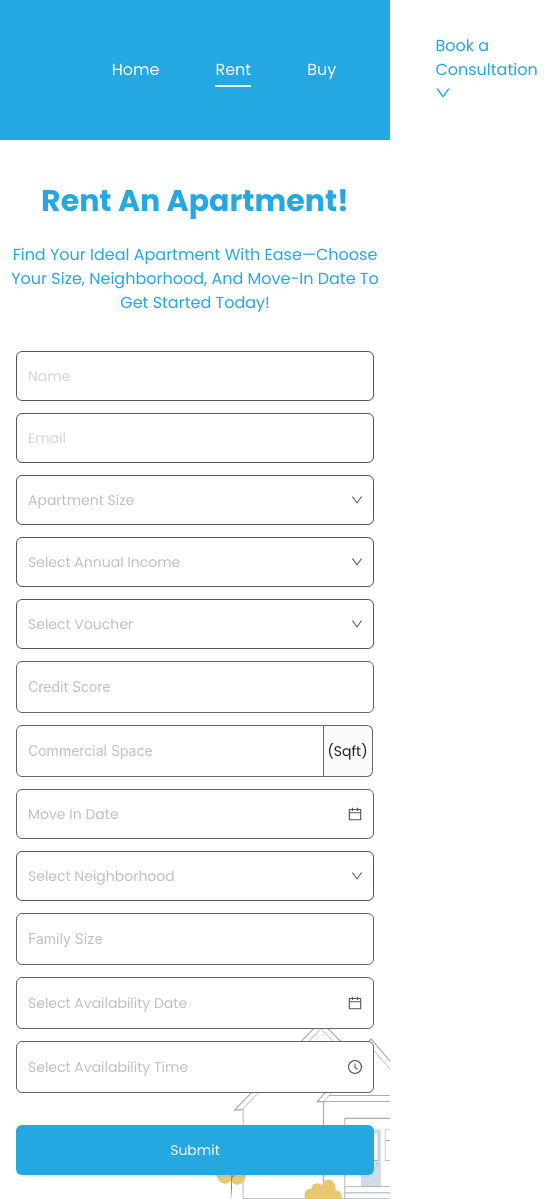
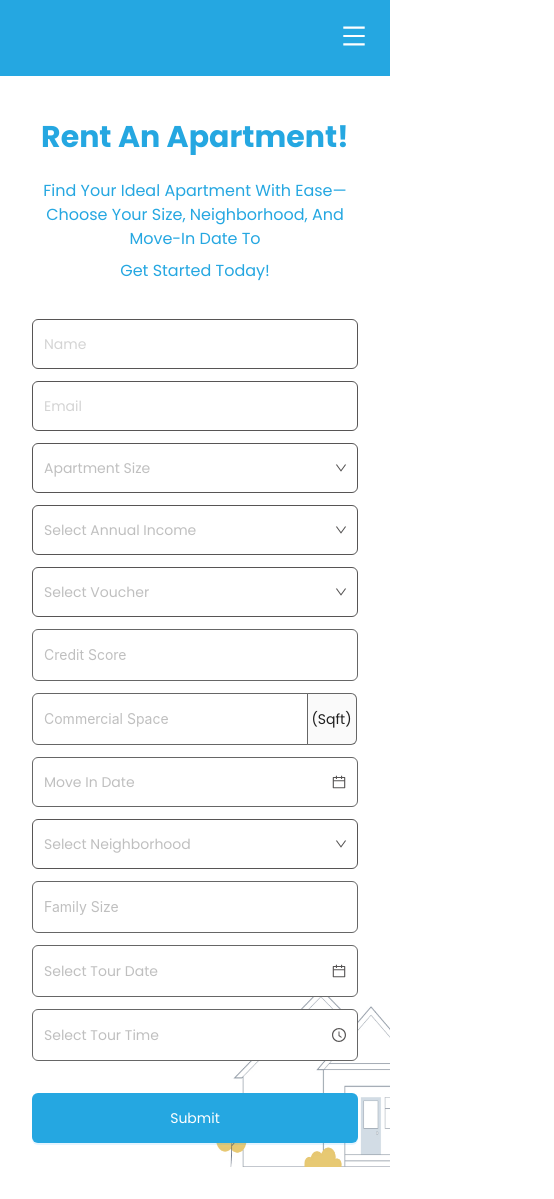
Before and after one commit to jidatit/alex-landing, a React (Vite) app in the folder frontend/: page /rent in a window 390 px wide. Shown: the whole page, 554 px wide, since content can reach past the window. After the commit the page ends 1167 px from the top, so only its background shows below. Built offline with nearby package versions, Linux system fonts and the light colour scheme.

Commit message:
changes done made responsivenes and change fields text chaneg neigbourhood and some otehre changes

```diff
--- a/frontend/src/Components/NavBar.jsx
+++ b/frontend/src/Components/NavBar.jsx
@@ -1,12 +1,11 @@
 import React, { useState } from "react";
 import { NavLink } from "react-router-dom";
 import { Dropdown, Menu } from "antd";
-import { DownOutlined } from "@ant-design/icons";
+import { DownOutlined, MenuOutlined } from "@ant-design/icons";
 
 const Navbar = () => {
-  const [isHovered1, setIsHovered1] = useState(false);
-  const [isHovered2, setIsHovered2] = useState(false);
-  const [isHovered3, setIsHovered3] = useState(false);
+  const [isMenuOpen, setIsMenuOpen] = useState(false);
+  const toggleMenu = () => setIsMenuOpen(!isMenuOpen);
 
   // const handleMouseEnter = () => setIsHovered(true);
   // const handleMouseLeave = () => setIsHovered(false);
@@ -35,28 +34,29 @@ const Navbar = () => {
   );
 
   return (
-    <nav
-      className="text-white font-poppins"
-      style={{ backgroundColor: "#25A7E1" }}
-    >
-      <div className=" px-8 mx-auto flex py-6  justify-between items-center">
-        {/* Left side of the navbar (Home, Rent, Buy, Sell) */}
-        <div>
-          <NavLink
-            to="/"
-            className="block py-2 px-4 text-white hover:bg-[#25A7E1] hover:text-white opacity-0"
-          >
+    <nav className="bg-[#25A7E1] text-white font-poppins">
+      <div className="px-4 md:px-8 mx-auto">
+        <div className="flex justify-between items-center py-4">
+          {/* Logo/Home */}
+          <NavLink to="/" className="text-xl font-bold opacity-0">
             Home
           </NavLink>
-        </div>
-        <ul className="flex gap-14">
+
+          {/* Mobile Menu Button */}
+          <button
+            onClick={toggleMenu}
+            className="md:hidden p-2 focus:outline-none"
+          >
+            <MenuOutlined className="text-2xl" />
+          </button>
+
+          {/* Desktop Navigation */}
+          <ul className="hidden md:flex gap-10 lg:gap-16 items-center">
             <li>
               <NavLink
                 to="/"
                 className={({ isActive }) =>
-                `cursor-pointer pb-1 ${
-                  isActive ? "border-b-2 border-white" : ""
-                }`
+                  `pb-1 ${isActive ? "border-b-2 border-white" : ""}`
                 }
               >
                 Home
@@ -66,9 +66,7 @@ const Navbar = () => {
               <NavLink
                 to="/rent"
                 className={({ isActive }) =>
-                `cursor-pointer pb-1 ${
-                  isActive ? "border-b-2 border-white" : ""
-                }`
+                  `pb-1 ${isActive ? "border-b-2 border-white" : ""}`
                 }
               >
                 Rent
@@ -78,9 +76,7 @@ const Navbar = () => {
               <NavLink
                 to="/buy"
                 className={({ isActive }) =>
-                `cursor-pointer pb-1 ${
-                  isActive ? "border-b-2 border-white" : ""
-                }`
+                  `pb-1 ${isActive ? "border-b-2 border-white" : ""}`
                 }
               >
                 Buy
@@ -90,25 +86,89 @@ const Navbar = () => {
               <NavLink
                 to="/sell"
                 className={({ isActive }) =>
-                `cursor-pointer pb-1 ${
-                  isActive ? "border-b-2 border-white" : ""
-                }`
+                  `pb-1 ${isActive ? "border-b-2 border-white" : ""}`
                 }
               >
                 Sell
               </NavLink>
             </li>
           </ul>
+          {/* Desktop Consultation Button */}
+          <Dropdown
+            overlay={menu}
+            trigger={["click"]}
+            className="hidden md:flex gap-x-2 items-center"
+          >
+            <button className="px-4 py-2 bg-white text-[#25A7E1] rounded-lg">
+              Book a Consultation <DownOutlined />
+            </button>
+          </Dropdown>
+        </div>
 
-        {/* Right side Dropdown */}
-        <Dropdown overlay={menu} trigger={["click"]}>
+        {/* Mobile Menu */}
+        <div
+          className={`${
+            isMenuOpen ? "block" : "hidden"
+          } md:hidden pb-4 transition-all duration-300`}
+        >
+          <ul className="space-y-4">
+            <li>
               <NavLink
-            className="ant-dropdown-link px-4 py-2.5 cursor-pointer rounded-lg bg-white text-[#25A7E1]"
-            onClick={(e) => e.preventDefault()}
+                to="/"
+                className={({ isActive }) =>
+                  `block py-2 px-2 rounded-lg ${isActive ? "bg-[#1E86B4]" : ""}`
+                }
+                onClick={toggleMenu}
               >
+                Home
+              </NavLink>
+            </li>
+            <li>
+              <NavLink
+                to="/rent"
+                className={({ isActive }) =>
+                  `block py-2 px-2 rounded-lg ${isActive ? "bg-[#1E86B4]" : ""}`
+                }
+                onClick={toggleMenu}
+              >
+                Rent
+              </NavLink>
+            </li>
+            <li>
+              <NavLink
+                to="/buy"
+                className={({ isActive }) =>
+                  `block py-2 px-2 rounded-lg ${isActive ? "bg-[#1E86B4]" : ""}`
+                }
+                onClick={toggleMenu}
+              >
+                Buy
+              </NavLink>
+            </li>
+            <li>
+              <NavLink
+                to="/sell"
+                className={({ isActive }) =>
+                  `block py-2 px-2 rounded-lg ${isActive ? "bg-[#1E86B4]" : ""}`
+                }
+                onClick={toggleMenu}
+              >
+                Sell
+              </NavLink>
+            </li>
+            <li>
+              <Dropdown
+                overlay={menu}
+                trigger={["click"]}
+                className="flex justify-between items-center"
+              >
+                <button className="w-full text-left py-2 px-4 bg-white text-[#25A7E1] rounded-lg">
                   Book a Consultation <DownOutlined />
-          </NavLink>
+                </button>
               </Dropdown>
+            </li>
+          </ul>
+        </div>
       </div>
     </nav>
   );
--- a/frontend/src/Pages/BuyPage.jsx
+++ b/frontend/src/Pages/BuyPage.jsx
@@ -69,14 +69,15 @@ const BuyPage = () => {
   const neighbourHood = ["1BHK", "2BHK", "3BHK"];
   const familySize = ["7", "2", "3"];
   const neighborhoods = [
-    { value: "greenpoint", label: "Greenpoint" },
-    { value: "bushwick", label: "Bushwick" },
-    { value: "downtown_brooklyn", label: "Downtown Brooklyn" },
-    { value: "cobble_hill", label: "Cobble Hill" },
-    { value: "dumbo", label: "DUMBO" },
-    { value: "park_slope", label: "Park Slope" },
-    { value: "williamsburg", label: "Williamsburg" },
-    { value: "brooklyn_heights", label: "Brooklyn Heights" },
+    { value: "crown_heights", label: "Crown Heights" },
+    { value: "flatbush", label: "Flatbush" },
+    { value: "canarsie", label: "Canarsie" },
+    { value: "ditmasPark", label: "Ditmas Park" },
+    { value: "eastNewYork", label: "East New York" },
+    { value: "prospectHeights", label: "Prospect Heights" },
+    { value: "eastFlatbush", label: "East Flatbush" },
+    { value: "leffertsGarden", label: "Lefferts Garden" },
+    { value: "other", label: "Other" },
   ];
   return (
     <>
@@ -92,7 +93,10 @@ const BuyPage = () => {
           >
             Buy Now!
           </h1>
-          <p className=" text-center font-poppins" style={{ color: "#25A7E1" }}>
+          <p
+            className=" text-center font-poppins md:px-0 px-5"
+            style={{ color: "#25A7E1" }}
+          >
             Find Your Dream Apartment—Tailored To Your Budget, Size, and
             Location. Start Your Journey To
           </p>
@@ -108,7 +112,7 @@ const BuyPage = () => {
             form={form}
             layout="vertical"
             onFinish={onFinish}
-            className=" w-full max-w-md  font-poppins px-4"
+            className=" w-full max-w-md  font-poppins px-8 md:px-4"
           >
             <Form.Item
               name="name"
@@ -204,17 +208,17 @@ const BuyPage = () => {
               </Select>
             </Form.Item>
             <Form.Item
-              name="availabilityDate"
+              name="tourDate"
               className="mb-3 font-poppins"
               rules={[
                 {
                   required: true,
-                  message: "Please select an availability date!",
+                  message: "Please select an Tour date!",
                 },
               ]}
             >
               <DatePicker
-                placeholder="Select Availability Date"
+                placeholder="Select Tour Date"
                 className="py-3.5 w-full font-poppins"
                 style={{ borderColor: "#666666" }}
                 onChange={handleDateChange} // Set the date change handler
@@ -224,17 +228,17 @@ const BuyPage = () => {
 
             {/* Availability Time */}
             <Form.Item
-              name="availabilityTime"
+              name="tourTime"
               className="mb-3 font-poppins"
               rules={[
                 {
                   required: true,
-                  message: "Please select an availability time!",
+                  message: "Please select an Tour time!",
                 },
               ]}
             >
               <TimePicker
-                placeholder="Select Availability Time"
+                placeholder="Select Tour Time"
                 className="py-3.5 w-full font-poppins"
                 format="HH:mm"
                 style={{ borderColor: "#666666" }}
--- a/frontend/src/Pages/RentPage.jsx
+++ b/frontend/src/Pages/RentPage.jsx
@@ -84,22 +84,29 @@ const RentPage = () => {
     form.resetFields();
   };
 
-  const apartmentSize = ["1Br", "2Br", "3Br's", "4Br's"];
+  const apartmentSize = ["Room", "studio", "1Br", "2Br", "3Br's", "4Br's"];
   // const AnnualIncome = ["1BHK", "2BHK", "3BHK"];
   // const neighbourHood = ["1BHK", "2BHK", "3BHK"];
   // const voucher = ["yes", "no"];
   // const creditScore = ["1BHK", "2BHK", "3BHK"];
   // const familySize = ["7", "2", "3"];
   const neighborhoods = [
-    { value: "greenpoint", label: "Greenpoint" },
-    { value: "bushwick", label: "Bushwick" },
-    { value: "downtown_brooklyn", label: "Downtown Brooklyn" },
-    { value: "cobble_hill", label: "Cobble Hill" },
-    { value: "dumbo", label: "DUMBO" },
-    { value: "park_slope", label: "Park Slope" },
-    { value: "williamsburg", label: "Williamsburg" },
-    { value: "brooklyn_heights", label: "Brooklyn Heights" },
+    { value: "crown_heights", label: "Crown Heights" },
+    { value: "flatbush", label: "Flatbush" },
+    { value: "canarsie", label: "Canarsie" },
+    { value: "ditmasPark", label: "Ditmas Park" },
+    { value: "eastNewYork", label: "East New York" },
+    { value: "prospectHeights", label: "Prospect Heights" },
+    { value: "eastFlatbush", label: "East Flatbush" },
+    { value: "leffertsGarden", label: "Lefferts Garden" },
+    { value: "other", label: "Other" },
   ];
+  const [isTourAvailable, setIsTourAvailable] = useState(false);
+
+  const handleTourAvailabilityChange = (e) => {
+    setIsTourAvailable(e.target.value === "yes");
+  };
+
   return (
     <>
       {contextHolder}
@@ -115,12 +122,15 @@ const RentPage = () => {
           >
             Rent An Apartment!
           </h1>
-          <p className=" text-center font-poppins" style={{ color: "#25A7E1" }}>
+          <p
+            className=" text-center font-poppins md:px-0 px-5"
+            style={{ color: "#25A7E1" }}
+          >
             Find Your Ideal Apartment With Ease—Choose Your Size, Neighborhood,
             And Move-In Date To
           </p>
           <p
-            className=" text-center mb-[36px] font-poppins"
+            className=" text-center mb-[36px] font-poppins mt-2"
             style={{ color: "#25A7E1" }}
           >
             Get Started Today!
@@ -131,7 +141,7 @@ const RentPage = () => {
             form={form}
             layout="vertical"
             onFinish={onFinish}
-            className="w-full max-w-md  font-poppins px-4 "
+            className="w-full max-w-md  font-poppins px-8 md:px-4 "
           >
             <Form.Item
               name="name"
@@ -354,17 +364,17 @@ const RentPage = () => {
               />
             </Form.Item>
             <Form.Item
-              name="availabilityDate"
+              name="tourDate"
               className="mb-3 font-poppins"
               rules={[
                 {
                   required: true,
-                  message: "Please select an availability date!",
+                  message: "Please select an Tour date!",
                 },
               ]}
             >
               <DatePicker
-                placeholder="Select Availability Date"
+                placeholder="Select Tour Date"
                 className="py-3.5 w-full font-poppins"
                 style={{ borderColor: "#666666" }}
                 onChange={handleDateChange} // Set the date change handler
@@ -372,19 +382,19 @@ const RentPage = () => {
               />
             </Form.Item>
 
-            {/* Availability Time */}
+            {/* Tour Time */}
             <Form.Item
-              name="availabilityTime"
+              name="tourTime"
               className="mb-3 font-poppins"
               rules={[
                 {
                   required: true,
-                  message: "Please select an availability time!",
+                  message: "Please select an Tour time!",
                 },
               ]}
             >
               <TimePicker
-                placeholder="Select Availability Time"
+                placeholder="Select Tour Time"
                 className="py-3.5 w-full font-poppins"
                 format="HH:mm"
                 style={{ borderColor: "#666666" }}
@@ -393,6 +403,7 @@ const RentPage = () => {
               />
             </Form.Item>
             {/* Submit Button */}
+            <></>
             <Form.Item>
               <Button
                 type="primary"
--- a/frontend/src/Pages/SellPage.jsx
+++ b/frontend/src/Pages/SellPage.jsx
@@ -71,17 +71,17 @@ const SellPage = () => {
     "Fore Closure",
   ];
   const neighborhoods = [
-    { value: "greenpoint", label: "Greenpoint" },
-    { value: "bushwick", label: "Bushwick" },
-    { value: "downtown_brooklyn", label: "Downtown Brooklyn" },
-    { value: "cobble_hill", label: "Cobble Hill" },
-    { value: "dumbo", label: "DUMBO" },
-    { value: "park_slope", label: "Park Slope" },
-    { value: "williamsburg", label: "Williamsburg" },
-    { value: "brooklyn_heights", label: "Brooklyn Heights" },
+    { value: "crown_heights", label: "Crown Heights" },
+    { value: "flatbush", label: "Flatbush" },
+    { value: "canarsie", label: "Canarsie" },
+    { value: "ditmasPark", label: "Ditmas Park" },
+    { value: "eastNewYork", label: "East New York" },
+    { value: "prospectHeights", label: "Prospect Heights" },
+    { value: "eastFlatbush", label: "East Flatbush" },
+    { value: "leffertsGarden", label: "Lefferts Garden" },
+    { value: "other", label: "Other" },
   ];
-  const mixUseOptions = ["1BHK", "2BHK", "3BHK"];
-  const multiFamilyOptions = ["yes", "no"];
+
   return (
     <>
       {contextHolder}
@@ -98,7 +98,7 @@ const SellPage = () => {
             Sell Now!
           </h1>
           <p
-            className=" text-center px-4 font-poppins"
+            className=" text-center px-4 font-poppins "
             style={{ color: "#25A7E1" }}
           >
             Selling Your Apartment? List It Now And Connect With
@@ -115,7 +115,7 @@ const SellPage = () => {
             form={form}
             layout="vertical"
             onFinish={onFinish}
-            className=" w-full max-w-md font-poppins px-4"
+            className=" w-full max-w-md font-poppins px-8 md:px-4"
           >
             <Form.Item
               name="name"
@@ -211,17 +211,17 @@ const SellPage = () => {
               </Select>
             </Form.Item>
             <Form.Item
-              name="availabilityDate"
+              name="tourDate"
               className="mb-3 font-poppins"
               rules={[
                 {
                   required: true,
-                  message: "Please select an availability date!",
+                  message: "Please select an Tour date!",
                 },
               ]}
             >
               <DatePicker
-                placeholder="Select Availability Date"
+                placeholder="Select Tour Date"
                 className="py-3.5 w-full font-poppins"
                 style={{ borderColor: "#666666" }}
                 onChange={handleDateChange} // Set the date change handler
@@ -229,19 +229,19 @@ const SellPage = () => {
               />
             </Form.Item>
 
-            {/* Availability Time */}
+            {/* Tour Time */}
             <Form.Item
-              name="availabilityTime"
+              name="tourTime"
               className="mb-3 font-poppins"
               rules={[
                 {
                   required: true,
-                  message: "Please select an availability time!",
+                  message: "Please select an Tour time!",
                 },
               ]}
             >
               <TimePicker
-                placeholder="Select Availability Time"
+                placeholder="Select Tour Time"
                 className="py-3.5 w-full font-poppins"
                 format="HH:mm"
                 style={{ borderColor: "#666666" }}
```
Also changed, not shown: frontend/src/Pages/HomePage.jsx (+17 -10 lines), frontend/src/utils/SendDataEmail.jsx (+7 -3 lines). Lines whose indentation alone changed are shown as unchanged.
